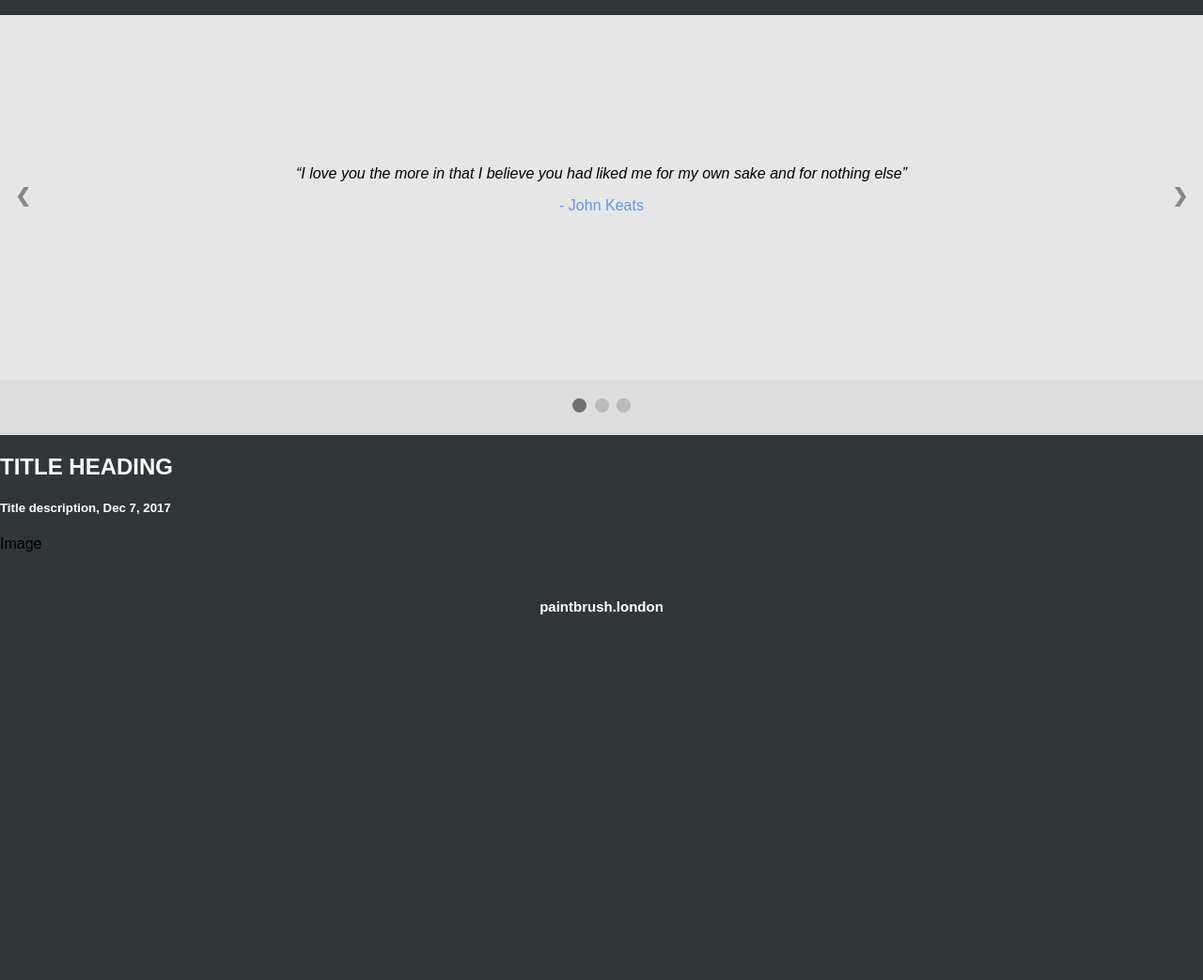
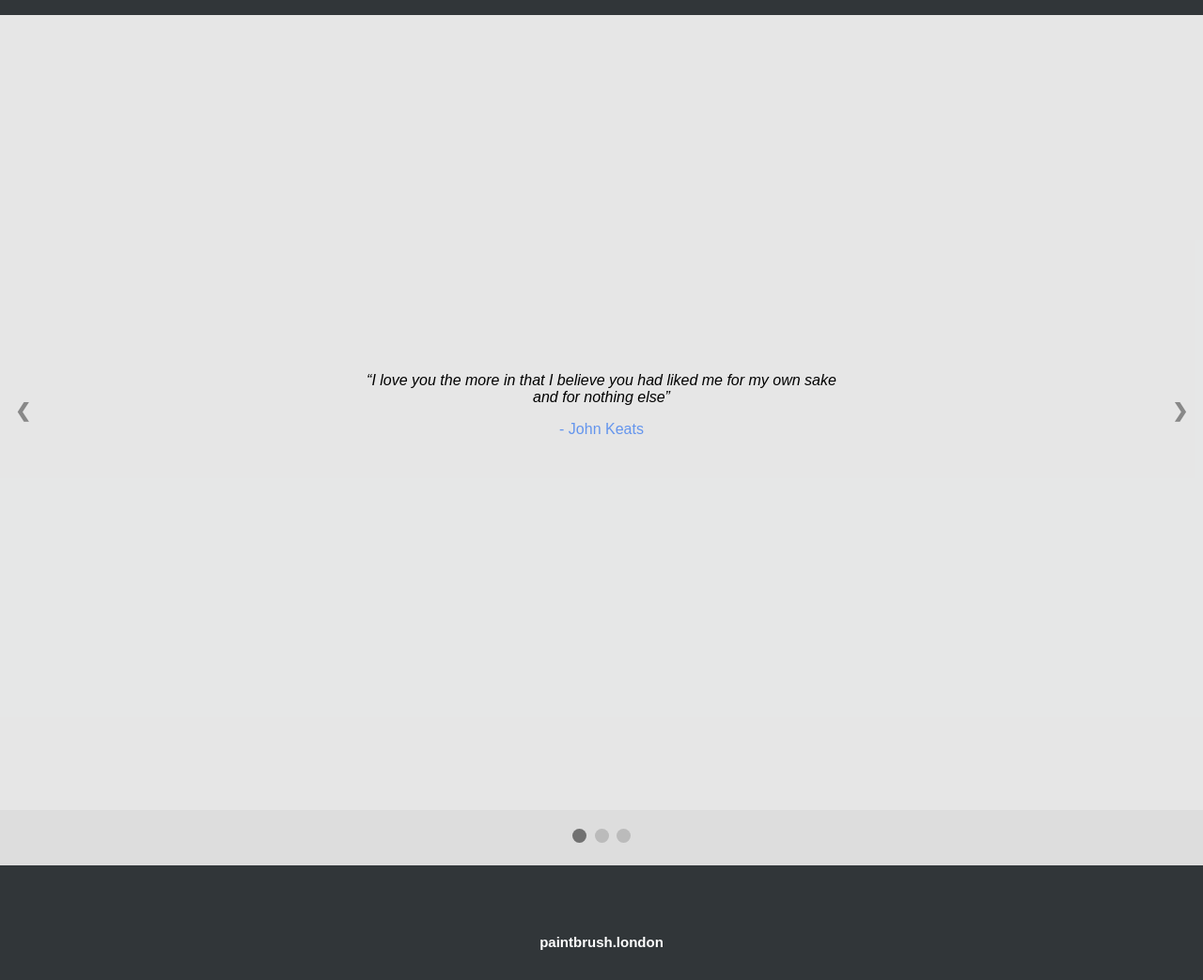
Before and after one commit to hafizzainal/hafizzainal.github.io, a Jekyll site: the page built from index.md, in a window 1280 px wide. Shown: the whole page at 94% size. Built offline with Jekyll 4.4.1, drawn with Linux system fonts in a browser that asks for light colours; our own code applies the rules of GitHub Pages for plain Markdown files; before the commit the page ends 900 px from its top, so only the background shows below that.

Commit message:
Removed heading text, added more padding to slide

```diff
--- a/_layouts/default.html
+++ b/_layouts/default.html
@@ -50,7 +50,7 @@ img {vertical-align: middle;}
 .slideshow-container {
   position: relative;
   background: #f1f1f1f1;
-  padding: 80px;
+  padding: 300px;
 }
 
 /* Slides */
@@ -214,9 +214,9 @@ function showSlides(n) {
 
 <div class="row">
   <div class="main">
-      <h2 style="color:white;">TITLE HEADING</h2>
-      <h5 style="color:white;">Title description, Dec 7, 2017</h5>
-      <div class="fakeimg" style="height:0px;">Image</div>
+      <h2 style="color:white;"></h2>
+      <h5 style="color:white;"></h5>
+      <div class="fakeimg" style="height:0px;"></div>
       <p></p>
       <br>
   </div>
```
